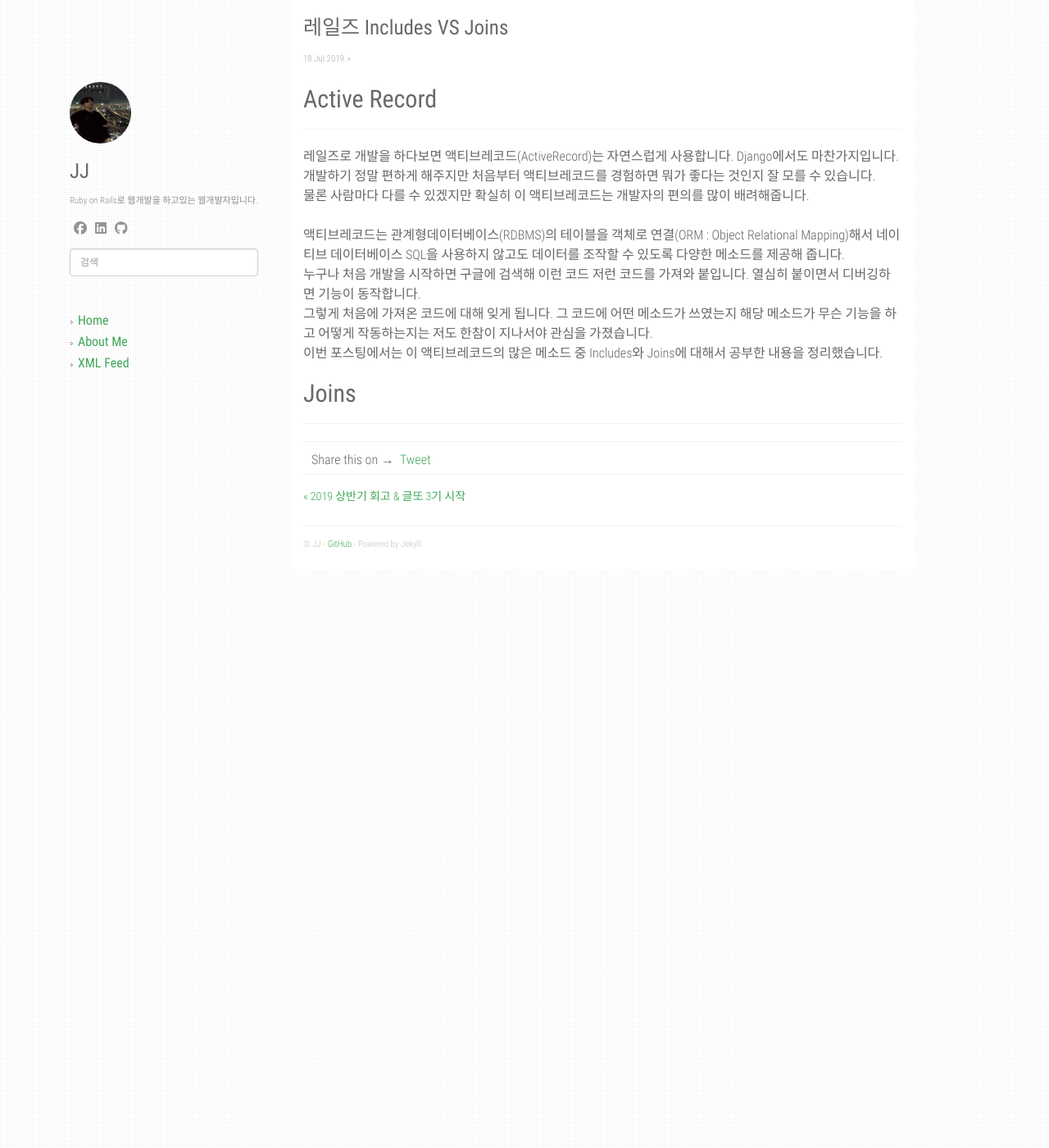
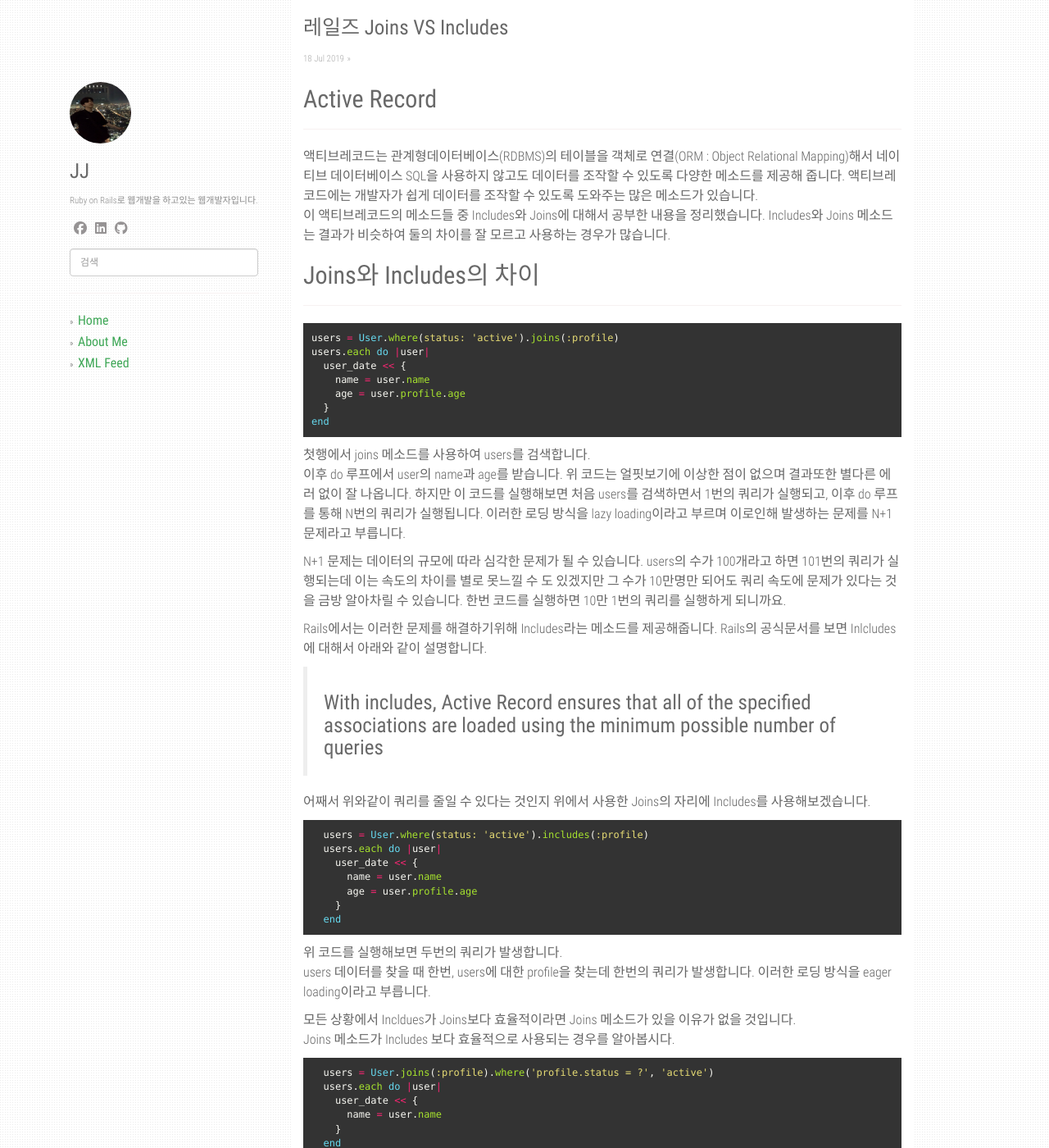
Before and after one commit to Jongjineee/jongjineee.github.io, a Jekyll site: the page built from _posts/2019-7-18-includes_joins.md, in a window 1280 px wide and 1400 px high. Shown: the whole window at 82% size. Built offline with Jekyll 4.4.1, drawn with Linux system fonts in a browser that asks for light colours; nearby versions of some CDN libraries; comment, search, counter and statistics services are not loaded; some of the changed text lies outside the part shown.

Commit message:
Post joins and includes

````diff
--- a/_posts/2019-7-18-includes_joins.md
+++ b/_posts/2019-7-18-includes_joins.md
@@ -1,6 +1,6 @@
 ---
 layout: post
-title: 레일즈 Includes VS Joins
+title: 레일즈 Joins VS Includes
 date: 2019-7-18
 categories: []
 ---
@@ -8,15 +8,68 @@
 ## Active Record
 * * *
 
-레일즈로 개발을 하다보면 액티브레코드(ActiveRecord)는 자연스럽게 사용합니다. Django에서도 마찬가지입니다.<br>
-개발하기 정말 편하게 해주지만 처음부터 액티브레코드를 경험하면 뭐가 좋다는 것인지 잘 모를 수 있습니다.<br>
-물론 사람마다 다를 수 있겠지만 확실히 이 액티브레코드는 개발자의 편의를 많이 배려해줍니다.<br>
-<br>
 액티브레코드는 관계형데이터베이스(RDBMS)의 테이블을 객체로 연결(ORM : Object Relational Mapping)해서
-네이티브 데이터베이스 SQL을 사용하지 않고도 데이터를 조작할 수 있도록 다양한 메소드를 제공해 줍니다.<br>
-누구나 처음 개발을 시작하면 구글에 검색해 이런 코드 저런 코드를 가져와 붙입니다. 열심히 붙이면서 디버깅하면 기능이 동작합니다.<br>
-그렇게 처음에 가져온 코드에 대해 잊게 됩니다. 그 코드에 어떤 메소드가 쓰였는지 해당 메소드가 무슨 기능을 하고 어떻게 작동하는지는 저도 한참이 지나서야 관심을 가졌습니다.<br>
-이번 포스팅에서는 이 액티브레코드의 많은 메소드 중 Includes와 Joins에 대해서 공부한 내용을 정리했습니다.<br>
+네이티브 데이터베이스 SQL을 사용하지 않고도 데이터를 조작할 수 있도록 다양한 메소드를 제공해 줍니다.
+액티브레코드에는 개발자가 쉽게 데이터를 조작할 수 있도록 도와주는 많은 메소드가 있습니다.
+이 액티브레코드의 메소드들 중 Includes와 Joins에 대해서 공부한 내용을 정리했습니다.
+Includes와 Joins 메소드는 결과가 비슷하여 둘의 차이를 잘 모르고 사용하는 경우가 많습니다.
 
-## Joins
+## Joins와 Includes의 차이
 * * *
+
+```ruby
+users = User.where(status: 'active').joins(:profile)
+users.each do |user|
+  user_date << {
+    name = user.name
+    age = user.profile.age
+  }
+end
+```
+
+첫행에서 joins 메소드를 사용하여 users를 검색합니다.
+이후 do 루프에서 user의 name과 age를 받습니다.
+위 코드는 얼핏보기에 이상한 점이 없으며 결과또한 별다른 에러 없이 잘 나옵니다.
+하지만 이 코드를 실행해보면 처음 users를 검색하면서 1번의 쿼리가 실행되고, 이후 do 루프를 통해 N번의 쿼리가 실행됩니다.
+이러한 로딩 방식을 lazy loading이라고 부르며 이로인해 발생하는 문제를 N+1 문제라고 부릅니다.
+
+N+1 문제는 데이터의 규모에 따라 심각한 문제가 될 수 있습니다. users의 수가 100개라고 하면 101번의 쿼리가 실행되는데
+이는 속도의 차이를 별로 못느낄 수 도 있겠지만 그 수가 10만명만 되어도 쿼리 속도에 문제가 있다는 것을 금방 알아차릴 수 있습니다.
+한번 코드를 실행하면 10만 1번의 쿼리를 실행하게 되니까요.
+
+Rails에서는 이러한 문제를 해결하기위해 Includes라는 메소드를 제공해줍니다.
+Rails의 공식문서를 보면 Inlcludes에 대해서 아래와 같이 설명합니다.
+
+> # With includes, Active Record ensures that all of the specified associations are loaded using the minimum possible number of queries
+
+어째서 위와같이 쿼리를 줄일 수 있다는 것인지 위에서 사용한 Joins의 자리에 Includes를 사용해보겠습니다.
+
+```ruby
+  users = User.where(status: 'active').includes(:profile)
+  users.each do |user|
+    user_date << {
+      name = user.name
+      age = user.profile.age
+    }
+  end
+```
+
+위 코드를 실행해보면 두번의 쿼리가 발생합니다.
+users 데이터를 찾을 때 한번, users에 대한 profile을 찾는데 한번의 쿼리가 발생합니다.
+이러한 로딩 방식을 eager loading이라고 부릅니다.
+
+모든 상황에서 Incldues가 Joins보다 효율적이라면 Joins 메소드가 있을 이유가 없을 것입니다.
+Joins 메소드가 Includes 보다 효율적으로 사용되는 경우를 알아봅시다.
+
+```ruby
+  users = User.joins(:profile).where('profile.status = ?', 'active')
+  users.each do |user|
+    user_date << {
+      name = user.name
+    }
+  end
+```
+
+Joins와 Includes를 설명하면서 보여드린 코드와는 조금 다릅니다.
+첫행에서 'active' 상태의 users를 검색하고 do 루프에서는 profile의 데이터를 사용하지 않습니다.
+profile은 단지 filter의 역할을 하는 것입니다.
````
